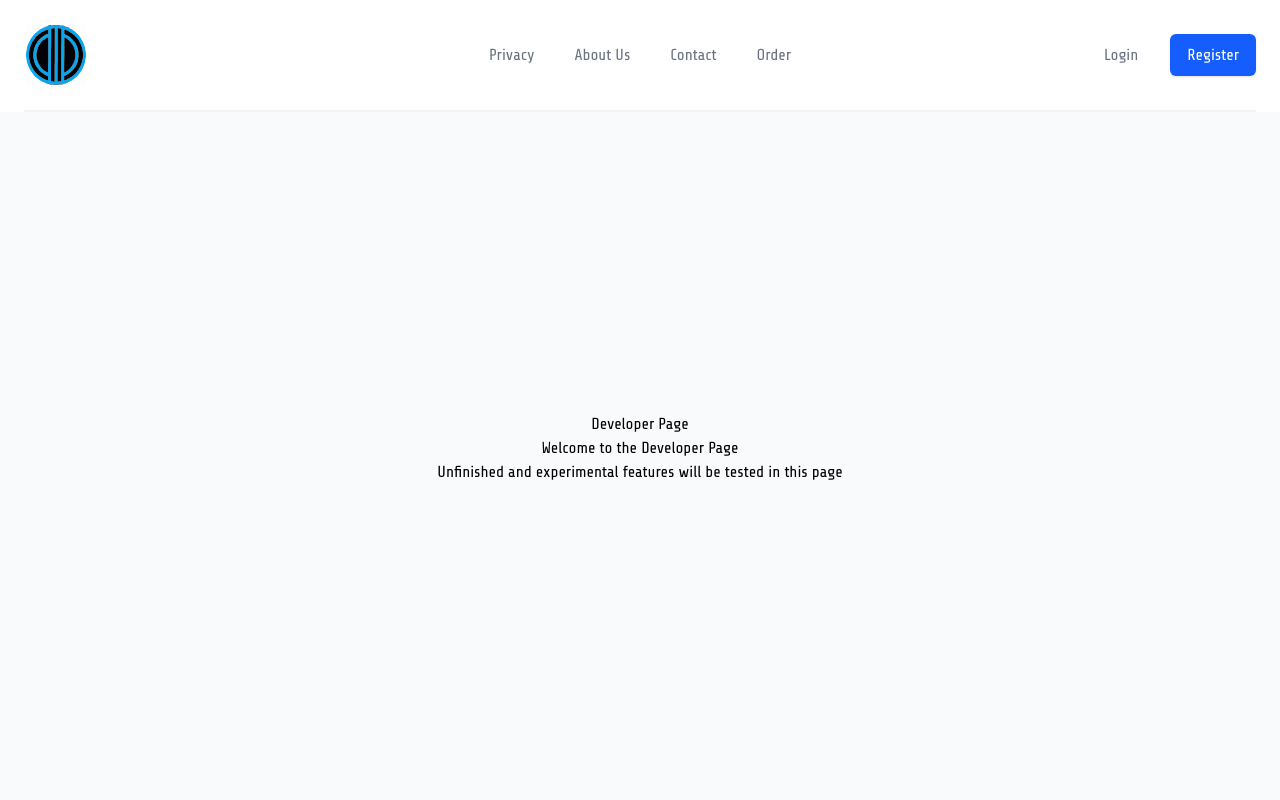
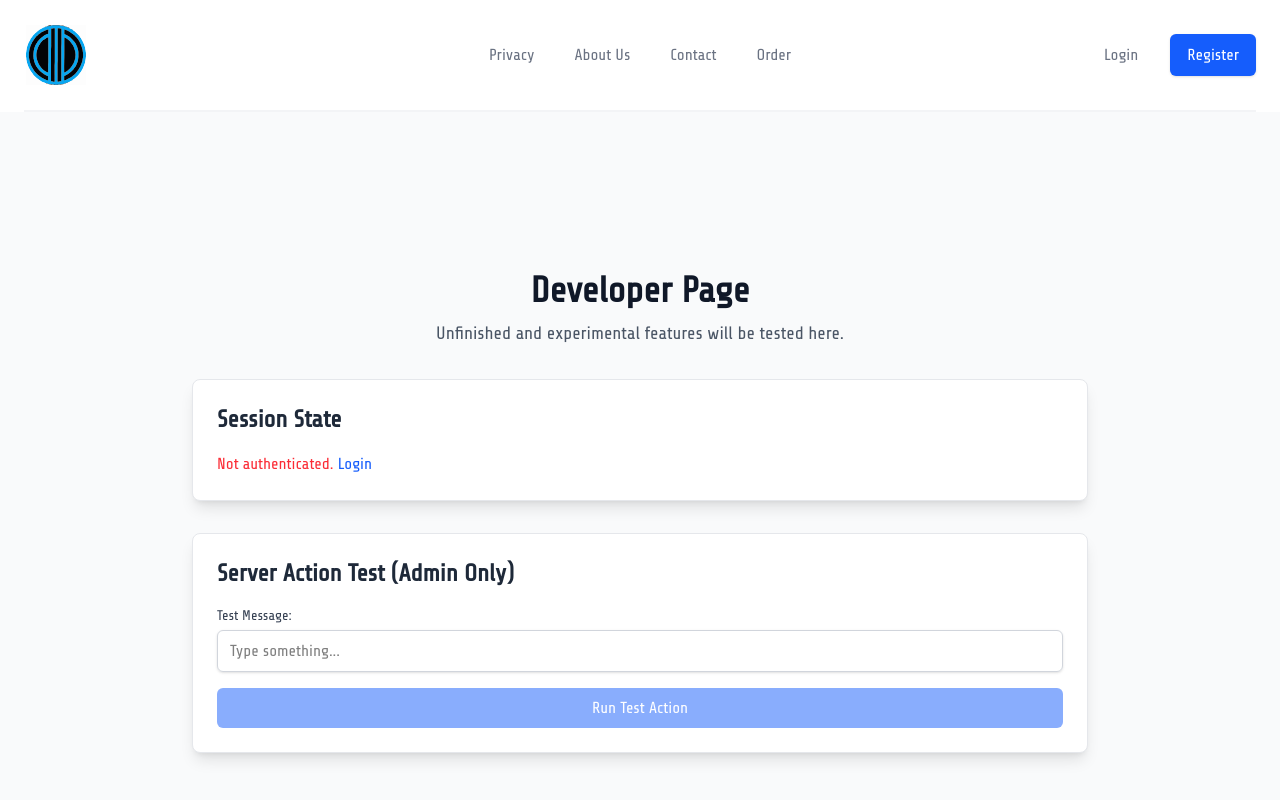
Before and after one commit to titan3755/photobytes-blog, a Next.js app: page /dev in a window 1280 px wide. Shown: the top 800 px of the page. Built offline with nearby package versions, Linux system fonts and the light colour scheme; no server answers.

Commit message:
update and bug fixes

```diff
--- /dev/null
+++ b/app/dev/actions.ts
@@ -0,0 +1,32 @@
+'use server';
+
+import { auth } from '@/auth'; // Check auth
+import { Role } from '@prisma/client';
+import { revalidatePath } from 'next/cache';
+
+/**
+ * A simple test action that only Admins can run.
+ */
+export async function testDevAction(formData: FormData) {
+  const session = await auth();
+  const message = formData.get('message') as string;
+
+  // Secure the action to Admins
+  if (session?.user?.role !== Role.ADMIN) {
+    return { success: false, message: 'Unauthorized: Requires ADMIN role.' };
+  }
+
+  if (!message || message.trim().length === 0) {
+    return { success: false, message: 'Message cannot be empty.' };
+  }
+
+  // Simulate a database call or long-running task
+  console.log(`Test action received from Admin: ${message}`);
+  await new Promise((res) => setTimeout(res, 1000));
+
+  revalidatePath('/dev'); // Revalidate the dev page
+  return {
+    success: true,
+    message: `Server received your test message: "${message}"`,
+  };
+}
--- a/app/dev/page.tsx
+++ b/app/dev/page.tsx
@@ -1,11 +1,112 @@
+'use client'; // 1. Convert to client component
+
+import { useSession } from 'next-auth/react'; // 2. Import hooks
+import { useState, useTransition } from 'react';
+import { testDevAction } from './actions'; // 3. Import server action
+import Link from 'next/link';
+
 export default function Dev() {
-    return (
-        <>
-            <div className="min-h-screen min-w-screen bg-gray-50 flex flex-col items-center justify-center -mt-16">
-                <h1 className="text-black">Developer Page</h1>
-                <h2 className="text-black">Welcome to the Developer Page</h2>
-                <h3 className="text-black">Unfinished and experimental features will be tested in this page</h3>
+  const { data: session, status } = useSession(); // 4. Get session
+  const [isPending, startTransition] = useTransition();
+  const [actionResult, setActionResult] = useState<{
+    success: boolean;
+    message: string;
+  } | null>(null);
+
+  // 5. Wrapper for the server action
+  const handleSubmit = (formData: FormData) => {
+    startTransition(async () => {
+      const result = await testDevAction(formData);
+      setActionResult(result);
+    });
+  };
+
+  return (
+    // 6. Apply your UI workaround classes
+    <div className="min-h-screen w-full bg-gray-50 p-8 min-w-screen flex flex-col items-center justify-center">
+      <div className="max-w-4xl w-full space-y-8">
+        {/* Header */}
+        <div className="text-center">
+          <h1 className="text-4xl font-bold text-gray-900">Developer Page</h1>
+          <p className="mt-2 text-lg text-gray-600">
+            Unfinished and experimental features will be tested here.
+          </p>
+        </div>
+
+        {/* Session Viewer */}
+        <div className="bg-white p-6 rounded-lg shadow-lg border border-gray-200">
+          <h2 className="text-2xl font-bold text-gray-800 mb-4">
+            Session State
+          </h2>
+          {status === 'loading' && (
+            <p className="text-gray-500 animate-pulse">Loading session...</p>
+          )}
+          {status === 'unauthenticated' && (
+            <p className="text-red-500">
+              Not authenticated.{' '}
+              <Link href="/login" className="text-blue-600 hover:underline">
+                Login
+              </Link>
+            </p>
+          )}
+          {status === 'authenticated' && (
+            <pre className="text-xs bg-gray-100 p-4 rounded overflow-x-auto text-black">
+              {JSON.stringify(session, null, 2)}
+            </pre>
+          )}
+        </div>
+
+        {/* Server Action Tester */}
+        <div className="bg-white p-6 rounded-lg shadow-lg border border-gray-200">
+          <h2 className="text-2xl font-bold text-gray-800 mb-4">
+            Server Action Test (Admin Only)
+          </h2>
+          <form action={handleSubmit} className="space-y-4">
+            <div>
+              <label
+                htmlFor="message"
+                className="block text-sm font-medium text-gray-700"
+              >
+                Test Message:
+              </label>
+              <input
+                type="text"
+                name="message"
+                id="message"
+                required
+                className="mt-1 block w-full px-3 py-2 border border-gray-300 rounded-md shadow-sm text-black"
+                placeholder="Type something..."
+              />
             </div>
-        </>
-    )
+            <button
+              type="submit"
+              disabled={
+                isPending ||
+                status !== 'authenticated' ||
+                session?.user?.role !== 'ADMIN'
+              }
+              className="w-full px-4 py-2 bg-blue-600 text-white font-medium rounded-md hover:bg-blue-700 disabled:opacity-50"
+            >
+              {isPending ? 'Testing...' : 'Run Test Action'}
+            </button>
+            {actionResult && (
+              <p
+                className={`mt-2 text-sm ${
+                  actionResult.success ? 'text-green-600' : 'text-red-600'
+                }`}
+              >
+                {actionResult.message}
+              </p>
+            )}
+            {status === 'authenticated' &&
+              session?.user?.role !== 'ADMIN' && (
+                <p className="text-yellow-600 text-sm">
+                  You must be an Admin to run this test action.
+                </p>
+              )}
+          </form>
+        </div>
+      </div>
+    </div>
+  );
 }
--- a/auth.ts
+++ b/auth.ts
@@ -10,11 +10,12 @@ import { NextResponse } from 'next/server';
 export const { handlers, auth, signIn, signOut } = NextAuth({
   ...authConfig,
   adapter: PrismaAdapter(prisma),
+  // session: { strategy: "jwt" }, // This was correctly removed
   providers: [
     ...authConfig.providers, // Google and Facebook
     CredentialsProvider({
-      // ... (CredentialsProvider config remains the same) ...
       async authorize(credentials) {
+        // ... (your authorize logic remains the same)
         const { email, username, password } = credentials;
         if (typeof password !== 'string') return null;
 
@@ -35,64 +36,47 @@ export const { handlers, auth, signIn, signOut } = NextAuth({
     }),
   ],
   callbacks: {
+    // --- START FIX: Changed if(user) to if(user?.id) ---
     async jwt({ token, user }) {
-      if (user?.id) {
-        // Initial sign-in
-        token.id = user.id;
+      // Check for user AND user.id
+      if (user?.id) { // 'user' is only available on sign-in and has a defined id
+        token.id = user.id; // Now this is type-safe
         // @ts-ignore
         token.role = user.role;
         // @ts-ignore
         token.username = user.username;
-        token.name = user.name;
-        token.email = user.email;
-        token.picture = user.image;
+        // @ts-ignore
+        token.canComment = user.canComment;
         // @ts-ignore
         token.createdAt = user.createdAt;
-        // @ts-ignore
-        token.canComment = user.canComment; // 1. Add canComment on sign-in
-      } else if (token.id) {
-        // Subsequent requests - refresh data
-        const dbUser = await prisma.user.findUnique({
-          where: { id: token.id as string },
-          select: { // Select only necessary fields
-            role: true,
-            username: true,
-            name: true,
-            email: true,
-            image: true,
-            createdAt: true,
-            canComment: true, // 2. Refresh canComment
-          }
-        });
-        if (dbUser) {
-          token.role = dbUser.role;
-          token.username = dbUser.username;
-          token.name = dbUser.name;
-          token.email = dbUser.email;
-          token.picture = dbUser.image;
-          token.createdAt = dbUser.createdAt;
-          token.canComment = dbUser.canComment; // 3. Assign refreshed value
-        }
       }
       return token;
     },
-    async session({ session, token }) {
-      if (session.user) {
-        // Add all properties from token to session
-        if (token.id) session.user.id = token.id as string;
-        if (token.role) session.user.role = token.role as Role;
-        if (token.username) session.user.username = token.username as string;
-        if (token.name) session.user.name = token.name;
-        if (token.email) session.user.email = token.email;
-        if (token.picture) session.user.image = token.picture;
-        if (token.createdAt) session.user.createdAt = token.createdAt;
-        session.user.canComment = token.canComment as boolean; // 4. Add to session
+    // --- END FIX ---
+
+    // Session callback is now the main source of truth for the session object
+    // It receives the 'user' object from the database session
+    async session({ session, user, token }) {
+      if (user && session.user) {
+        session.user.id = user.id;
+        session.user.role = user.role;
+        session.user.username = user.username;
+        session.user.canComment = user.canComment;
+        session.user.createdAt = user.createdAt;
+        // name, email, and image are already handled by default
+      } else if (token && session.user) {
+         // Fallback for cases where token is still used (less common with db strategy)
+         session.user.id = token.id as string;
+         session.user.role = token.role as Role;
+         session.user.username = token.username as string | null;
+         session.user.canComment = token.canComment as boolean;
+         session.user.createdAt = token.createdAt as Date | string | null;
       }
       return session;
     },
-    // Authorized callback remains the same
+
+    // Authorized callback now correctly receives the session from the DB
     authorized({ auth, request }) {
-        // ... your existing authorized logic ...
       const { nextUrl } = request;
       const pathname = nextUrl.pathname;
       const isLoggedIn = !!auth?.user;
@@ -107,12 +91,15 @@ export const { handlers, auth, signIn, signOut } = NextAuth({
         return true;
       }
       if (pathname.startsWith('/forbidden')) return true;
-        if (pathname.startsWith('/admin')) {
+
+      // Protect /admin AND /dev routes
+      if (pathname.startsWith('/admin') || pathname.startsWith('/dev')) {
         if (!isLoggedIn) return false;
         if (!isAdmin)
           return NextResponse.redirect(new URL('/forbidden', nextUrl));
         return true;
       }
+
       if (pathname.startsWith('/dashboard/articles')) {
         if (!isLoggedIn) return false;
         if (!isAdmin && !isBlogger)
```
Lines whose indentation alone changed are shown as unchanged.
